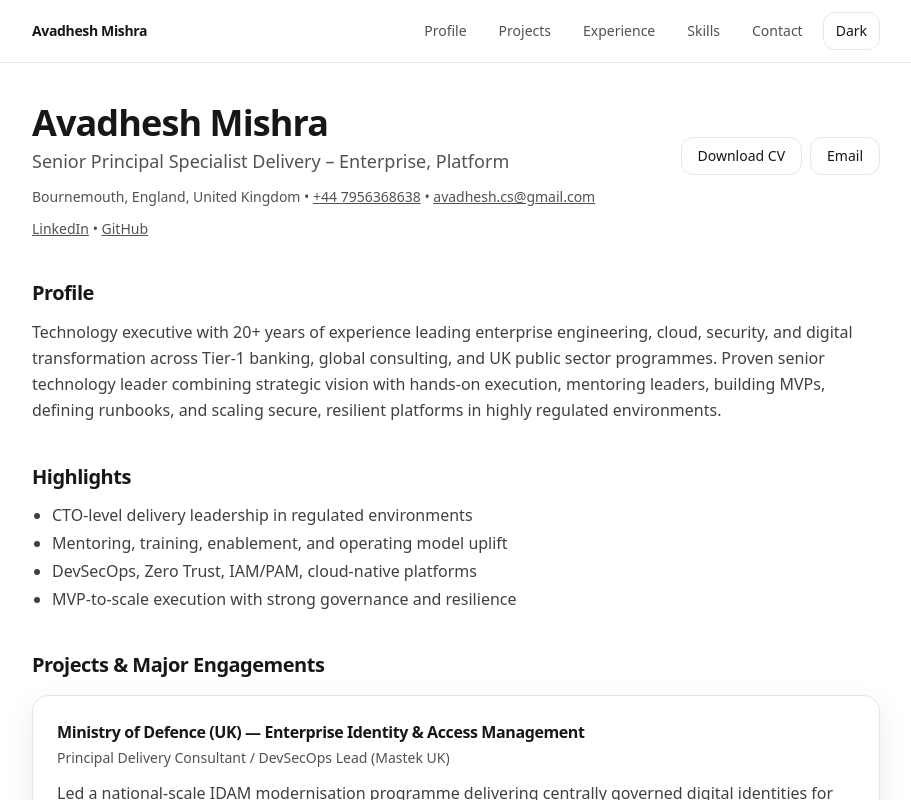
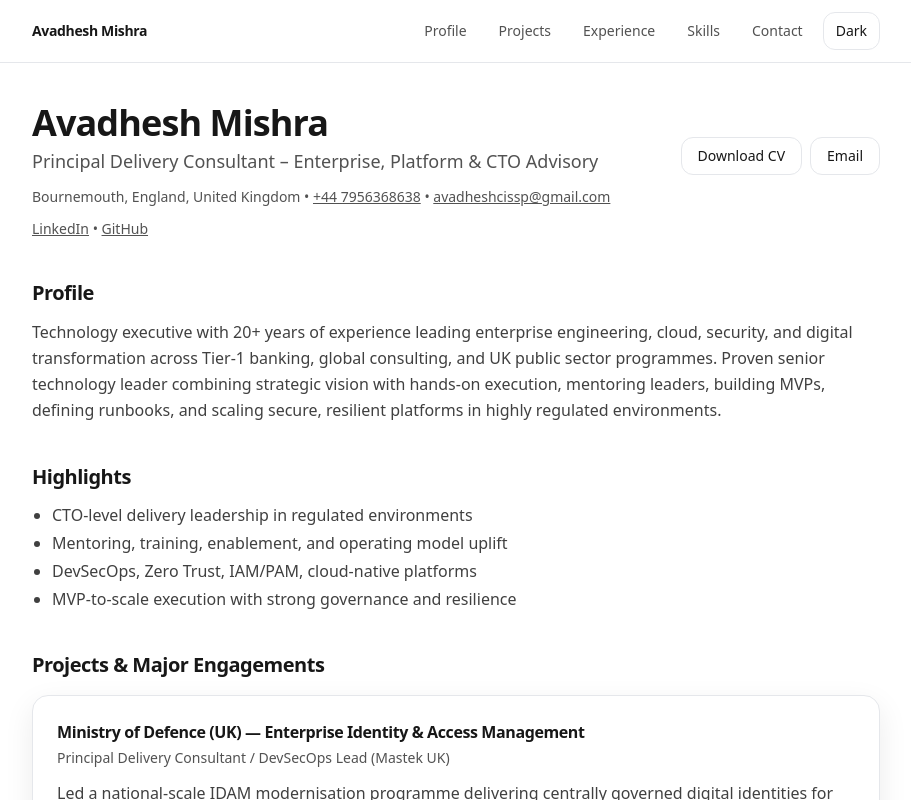
Before and after one commit to avi202020/avadheshmishra-portfolio, a Next.js app: page / in a window 1280 px wide. Shown: the top 800 px of the page, without its empty margins (184-1095 px from the left). Built offline with nearby package versions, Linux system fonts and the light colour scheme.

Commit message:
Add files via upload

```diff
--- a/src/data/resume.ts
+++ b/src/data/resume.ts
@@ -1,14 +1,14 @@
 export const resume = {
   name: "Avadhesh Mishra",
-  title: "Senior Principal Specialist Delivery – Enterprise, Platform",
+  title: "Principal Delivery Consultant – Enterprise, Platform & CTO Advisory",
   location: "Bournemouth, England, United Kingdom",
-  email: "avadhesh.cs@gmail.com",
+  email: "avadheshcissp@gmail.com",
   phone: "+44 7956368638",
-  linkedin: "https://www.linkedin.com/in/mishraavadhesh",
-  github: "https://github.com/avi202020",
-  cvDownloadUrl: "/Avadhesh_Mishra_CV.pdf",
-  googleFormEmbedUrl: "https://docs.google.com/forms/d/e/1FAIpQLSc8ZJQPvRlcwM-a3NwlATtnywJzipH8eTmJYcytkQssms42ug/viewform?embedded=true",
-  googleFormEditUrl: "https://docs.google.com/forms/d/1FAIpQLSc8ZJQPvRlcwM-a3NwlATtnywJzipH8eTmJYcytkQssms42ug/edit",
+  linkedin: "https://www.linkedin.com/in/UPDATE_ME",
+  github: "https://github.com/UPDATE_ME",
+  cvDownloadUrl: "/Avadhesh_Mishra_Final_Clean_CV.pdf",
+  googleFormEmbedUrl: "https://docs.google.com/forms/d/e/REPLACE_WITH_YOUR_FORM_ID/viewform?embedded=true",
+  googleFormEditUrl: "https://docs.google.com/forms/d/REPLACE_WITH_YOUR_FORM_ID/edit",
 
   summary:
     "Technology executive with 20+ years of experience leading enterprise engineering, cloud, security, and digital transformation across Tier-1 banking, global consulting, and UK public sector programmes. Proven senior technology leader combining strategic vision with hands-on execution, mentoring leaders, building MVPs, defining runbooks, and scaling secure, resilient platforms in highly regulated environments.",
```
